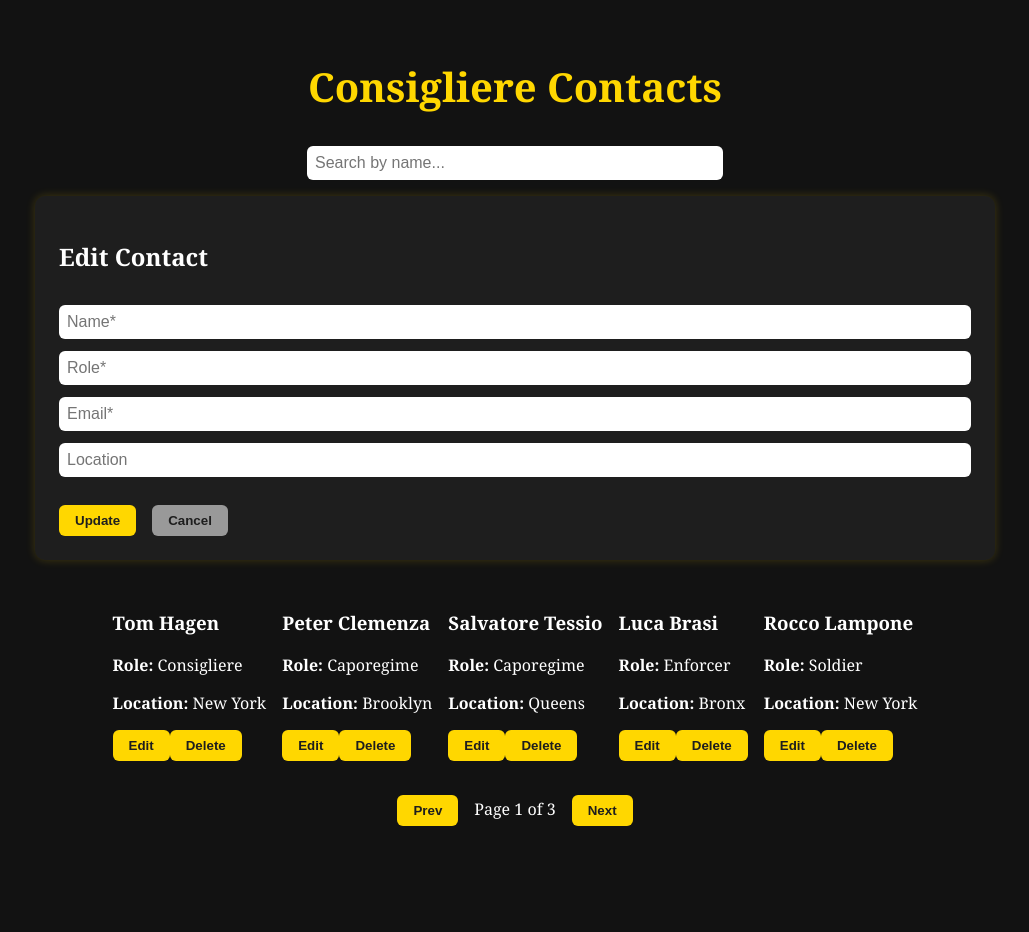
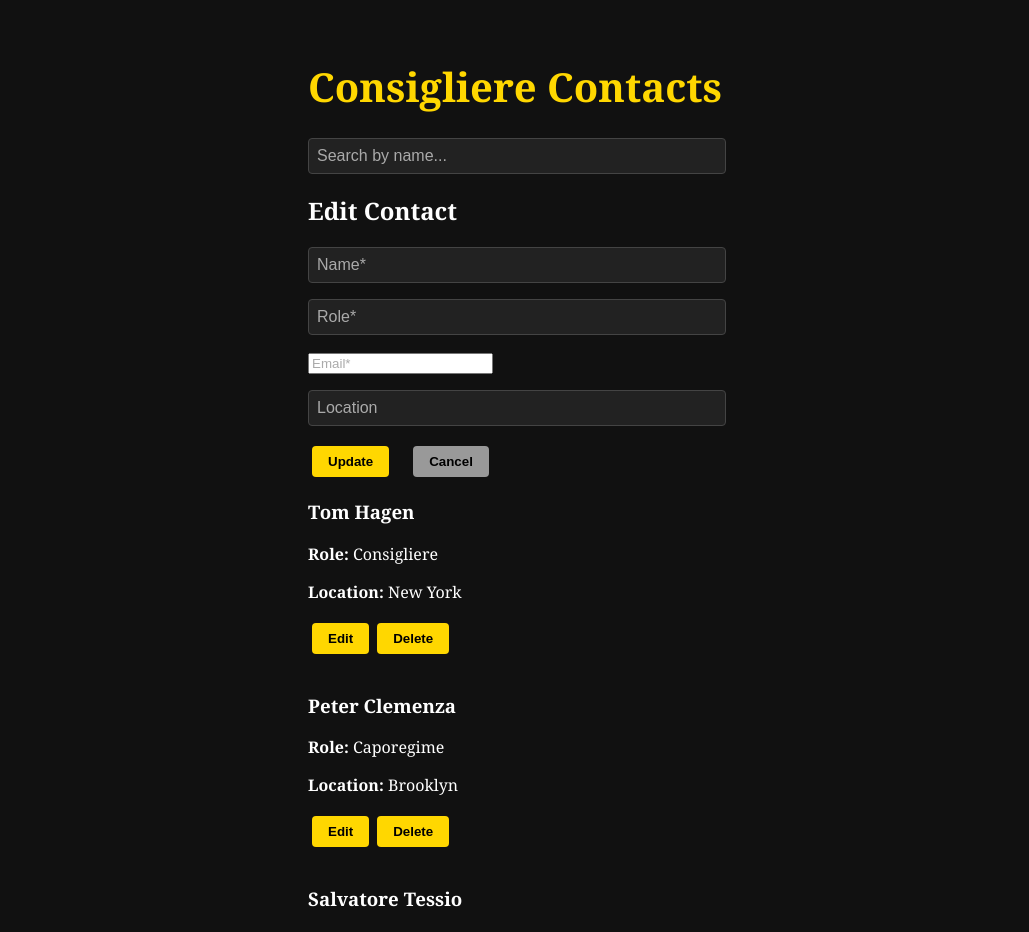
Before and after one commit to greicianegaleoti/consigliere-contacts, a React (Vite) app: page / in a window 1280 px wide. Shown: the top 932 px of the page, without its empty margins (125-1154 px from the left). Before the commit the page ends 858 px from the top, so only its background shows below. Built offline with nearby package versions, Linux system fonts and the light colour scheme; data requests are answered from the project's data file.

Commit message:
Update loader styles and animation

```diff
--- a/src/components/Loader.css
+++ b/src/components/Loader.css
@@ -1,29 +1,33 @@
-/* src/components/Loader.css */
+/* Loader container */
 .loader-container {
   display: flex;
   flex-direction: column;
   align-items: center;
   justify-content: center;
-  margin: 2rem 0;
+  padding: 2rem;
 }
 
+/* Spinning animation */
 .loader {
-  border: 4px solid #333;
-  border-top: 4px solid #ffd700;
-  border-radius: 50%;
   width: 40px;
   height: 40px;
+  border: 4px solid #ffd700;
+  border-top: 4px solid transparent;
+  border-radius: 50%;
   animation: spin 1s linear infinite;
+  margin-bottom: 1rem;
 }
 
+/* Loader text */
 .loader-text {
-  margin-top: 0.75rem;
   color: #ffd700;
+  font-size: 1rem;
   font-style: italic;
-  font-size: 0.9rem;
 }
 
+/* Spin keyframes */
 @keyframes spin {
-  0% { transform: rotate(0deg); }
-  100% { transform: rotate(360deg); }
+  to {
+    transform: rotate(360deg);
+  }
 }
--- a/src/components/Loader.jsx
+++ b/src/components/Loader.jsx
@@ -5,7 +5,7 @@ function Loader() {
   return (
     <div className="loader-container">
       <div className="loader"></div>
-      <p className="loading-text">Loading...</p>
+      <p className="loader-text">Loading contacts...</p>
     </div>
   );
 }
--- a/src/index.css
+++ b/src/index.css
@@ -1,129 +1,102 @@
-/* src/index.css */
+/* Global styles */
 body {
   margin: 0;
   padding: 0;
   font-family: 'Georgia', serif;
-  background-color: #121212;
+  background-color: #111;
   color: #fff;
+  display: flex;
+  justify-content: center;
   min-height: 100vh;
 }
 
-/* Container principal */
-.container {
-  max-width: 960px;
-  margin: 0 auto;
-  padding: 2rem;
+/* Page title */
+h1 {
+  color: #ffd700;
+  text-align: center;
+  font-size: 2.5rem;
+  margin-bottom: 1.5rem;
 }
 
-/* Título principal */
-.title {
-  font-size: 2.5rem;
-  color: #ffd700;
-  text-align: center;
-  margin-bottom: 2rem;
+/* Search input */
+input[type="text"] {
+  padding: 0.5rem;
+  border: none;
+  border-radius: 4px;
+  width: 100%;
+  max-width: 400px;
+  margin: 1rem auto;
+  display: block;
+  font-size: 1rem;
+  background-color: #222;
+  color: #fff;
+  border: 1px solid #444;
 }
 
-/* Formulário */
-form {
-  display: flex;
-  flex-direction: column;
-  gap: 0.75rem;
-  background-color: #1e1e1e;
-  padding: 1.5rem;
-  border-radius: 10px;
-  box-shadow: 0 0 10px rgba(255, 215, 0, 0.2);
-  margin-bottom: 2rem;
+input::placeholder {
+  color: #aaa;
 }
 
-input,
-textarea {
-  padding: 0.5rem;
-  border: none;
-  border-radius: 6px;
-  font-size: 1rem;
-}
-
-input:focus,
-textarea:focus {
-  outline: 2px solid #ffd700;
-}
-
+/* Buttons */
 button {
   background-color: #ffd700;
-  color: #1e1e1e;
+  color: #000;
+  border: none;
+  padding: 0.5rem 1rem;
+  margin: 0.25rem;
+  cursor: pointer;
+  border-radius: 4px;
   font-weight: bold;
-  padding: 0.5rem 1rem;
-  border: none;
-  border-radius: 6px;
-  cursor: pointer;
-  transition: background 0.3s ease;
+  transition: transform 0.2s ease;
 }
 
 button:hover {
-  background-color: #e6c200;
+  transform: scale(1.05);
 }
 
-/* Lista de contatos */
+/* Page container */
+.container {
+  padding: 2rem;
+  max-width: 800px;
+  margin: auto;
+}
+
+/* Contact list layout */
 .contact-list {
   display: flex;
-  flex-wrap: wrap;
-  justify-content: center;
+  flex-direction: column;
   gap: 1rem;
-  list-style: none;
-  padding: 0;
 }
 
-/* Card de contato */
+/* Contact card styling */
 .contact-card {
-  background-color: #1e1e1e;
+  background-color: #222;
   padding: 1rem;
-  border-radius: 10px;
-  width: 280px;
-  box-shadow: 0 0 10px rgba(255, 215, 0, 0.15);
+  border-radius: 8px;
+  box-shadow: 0 0 10px rgba(255, 215, 0, 0.1);
   transition: transform 0.3s ease;
-  animation: fadeInUp 0.5s ease forwards;
-  opacity: 0;
 }
 
 .contact-card:hover {
-  transform: scale(1.03);
+  transform: translateY(-5px);
 }
 
-/* Animação de entrada */
-@keyframes fadeInUp {
-  from {
-    transform: translateY(20px);
-    opacity: 0;
-  }
-  to {
-    transform: translateY(0);
-    opacity: 1;
-  }
+.contact-card h3 {
+  margin: 0 0 0.5rem 0;
+  color: #ffd700;
 }
 
-/* Ações (editar, excluir) */
-.actions {
-  display: flex;
-  justify-content: space-between;
-  margin-top: 0.5rem;
+/* Empty state message */
+.empty-message {
+  text-align: center;
+  font-style: italic;
+  margin-top: 2rem;
 }
 
-.actions button {
-  flex: 1;
-  margin: 0 0.25rem;
+/* Pagination controls */
+.pagination {
+  display: flex;
+  justify-content: center;
+  align-items: center;
+  margin-top: 1rem;
 }
-
-/* Mensagem de lista vazia */
-.empty-message {
-  text-align: center;
-  color: #ccc;
-  font-style: italic;
-}
-
-/* Responsivo */
-@media (max-width: 600px) {
-  .contact-list {
-    flex-direction: column;
-    align-items: center;
-  }
-}
```
